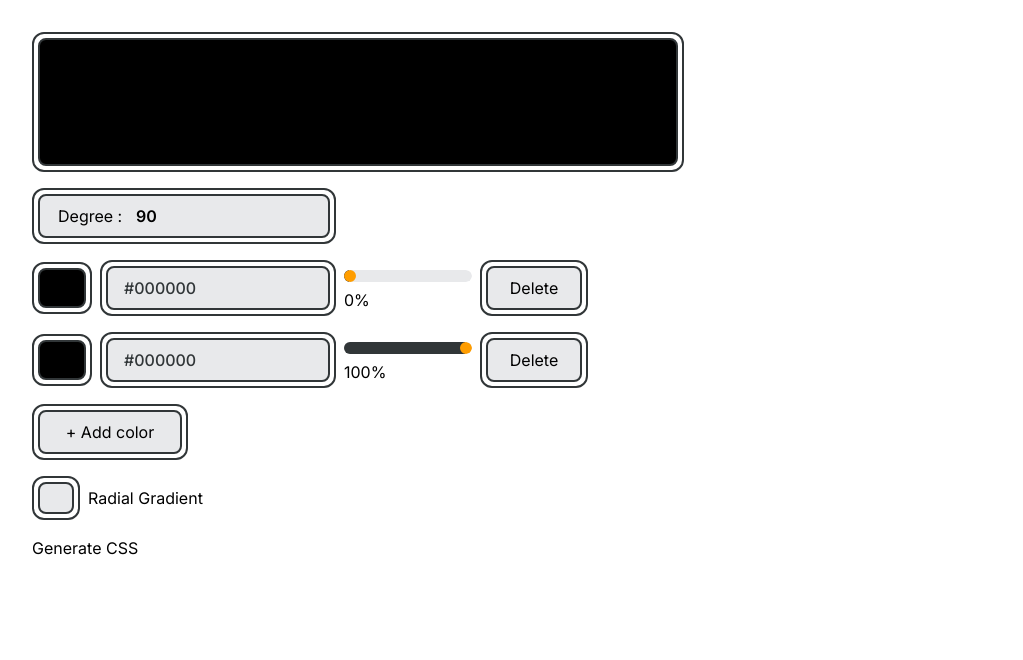
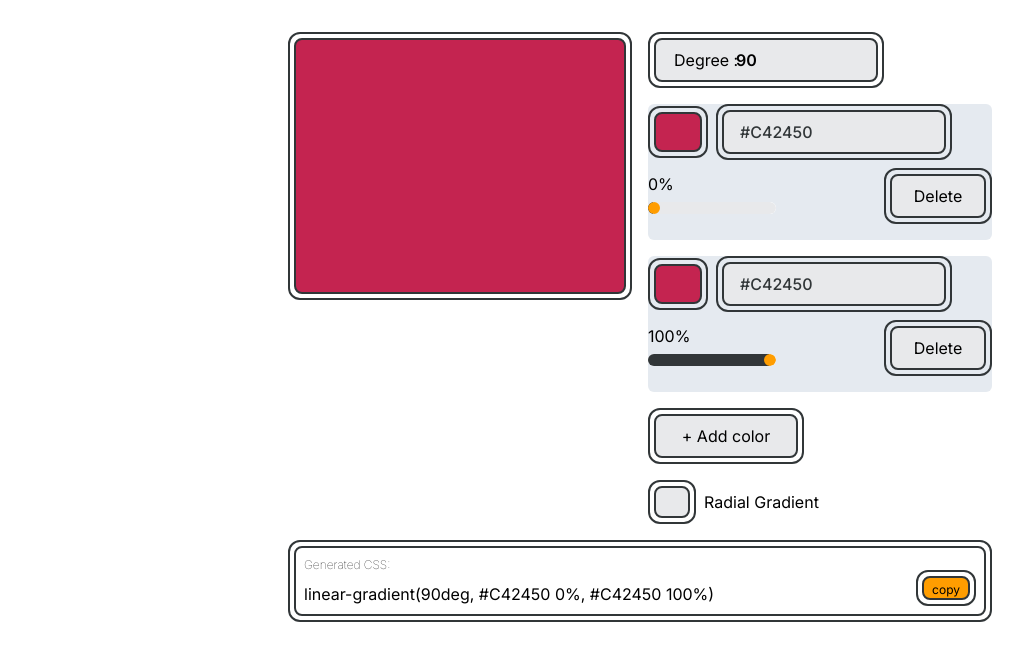
Before and after one commit to kmr-sahil/saras-uitoolbox, a Next.js app: page /gradient in a window 1280 px wide. Shown: the top 660 px of the page, without its empty margins (0-1023 px from the left). Built offline with nearby package versions, Linux system fonts and the light colour scheme.

Commit message:
layout done

```diff
--- a/src/app/boxshadow/page.jsx
+++ b/src/app/boxshadow/page.jsx
@@ -42,20 +42,27 @@ function BoxShadowPage() {
     return `${insetValue}${horOffset}px ${verOffset}px ${blur}px ${spread}px #${shadowColor}`;
   };
 
+  const copyCssToClipboard = () => {
+    const generatedCss = generateBoxShadowCSS();
+    navigator.clipboard.writeText(generatedCss)
+      .then(() => alert('Generated CSS copied to clipboard'))
+      .catch((error) => console.error('Failed to copy generated CSS: ', error));
+  };
 
   return (
-    <div className="flex flex-col gap-4 items-center justify-center p-[2rem]">
+    <div className="w-[100%] mobile:w-[27rem] laptop:w-[48rem] mx-auto grid justify-between items-stretch grid-cols-2 gap-4 p-[2rem]">
 
+    <div className='col-span-2 laptop:col-span-1'>
       <div
-        className="w-[15rem] h-[15rem] flex items-center justify-center inp-outer"
+        className="h-[16.75rem] laptop:h-[20.75rem] flex items-center justify-center inp-outer"
         style={{
           backgroundColor: `#${shadowDetails.bgColor}`,
         }}
       >
-        <div className='inp-outer w-[100%] h-[100%] flex items-center justify-center rounded-[8px]'>
+        <div className='inp-outer w-[100%] h-[16rem] laptop:h-[20rem] flex items-center justify-center rounded-[8px]'>
 
             <div
-              className="w-[10rem] h-[10rem] rounded"
+              className="w-[8rem] h-[8rem] rounded"
               style={{
                 backgroundColor: `#${shadowDetails.boxColor}`,
                 boxShadow: generateBoxShadowCSS(),
@@ -65,6 +72,9 @@ function BoxShadowPage() {
         </div>
 
       </div>
+    </div>
+
+    <div className='col-span-2 laptop:col-span-1 flex flex-col gap-[1rem]'>
 
       <InpColor
         inputColor={shadowDetails.bgColor}
@@ -81,10 +91,11 @@ function BoxShadowPage() {
         setInputColor={(newColor) => handleInputChange(null, 'boxColor', newColor)}
       />
 
-    <div className='w-[12rem] '>
+    <div className='w-[12rem] flex flex-col'>
 
     <label htmlFor="horizontalOffset">Horizontal Offset: {shadowDetails.horOffset}px</label>
       <input
+        className='mb-[1rem]'
         id="horOffset"
         type="range"
         value={shadowDetails.horOffset} // Adjusting the range for display
@@ -95,6 +106,7 @@ function BoxShadowPage() {
 
       <label htmlFor="verticalOffset">Vertical Offset: {shadowDetails.verOffset}px</label>
       <input
+        className='mb-[1rem]'
         id="verOffset"
         type="range"
         value={shadowDetails.verOffset} // Adjusting the range for display
@@ -104,10 +116,18 @@ function BoxShadowPage() {
       />
 
       <label htmlFor="blur">Blur: {shadowDetails.blur}px</label>
-      <input id="blur" type="range" value={shadowDetails.blur} min={0} max={64} onChange={(e) => handleInputChange(e, 'blur')}/>
+      <input
+          className='mb-[1rem]'
+          id="blur"
+          type="range"
+          value={shadowDetails.blur}
+          min={0}
+          max={64}
+          onChange={(e) => handleInputChange(e, 'blur')}/>
 
       <label htmlFor="spread">Spread: {shadowDetails.spread}px</label>
       <input
+        className='mb-[1rem]'
         id="spread"
         type="range"
         value={shadowDetails.spread}
@@ -129,13 +149,19 @@ function BoxShadowPage() {
     </div>
 
     </div>
+  </div> {/* end user inp */}
 
+      {/* Display the generated CSS */}
+      <div className='col-span-2 inp-outer'>
+        <div className='inp-outer rounded-[8px] p-[0.5rem] relative'>
+            <h2 className='text-[0.75rem] font-thin mb-[0.5rem]'>Generated CSS:</h2>
+            <p>{generateBoxShadowCSS()}</p>
+            <div className=' absolute right-2 bottom-2 inp-outer'>
+              <button onClick={copyCssToClipboard} className='h-[1.5rem] inp-outer bg-[#FF9D00] px-[0.5rem] py-[2.5px]  text-[0.75rem] rounded-[8px] '>copy</button>
+            </div>
 
-      <div>
-        {/* Display the generated CSS code */}
-        {`-webkit-box-shadow: ${generateBoxShadowCSS()};
-        -moz-box-shadow: ${generateBoxShadowCSS()};
-        box-shadow: ${generateBoxShadowCSS()};`}
+        </div>
+
       </div>
     </div>
   );
--- a/src/app/gradient/page.jsx
+++ b/src/app/gradient/page.jsx
@@ -62,14 +62,25 @@ function GradientPage() {
     return gradientCode;
   };
 
+  const copyCssToClipboard = () => {
+    const cssCode = generateGradientCode();
+    navigator.clipboard.writeText(cssCode)
+      .then(() => {
+        console.log(`Copied CSS to clipboard: ${cssCode}`);
+      })
+      .catch((err) => {
+        console.error('Unable to copy CSS to clipboard', err);
+      });
+  };
+
   console.log("Rendering with gradientCode:", generateGradientCode());
 
   return (
-    <div className="flex flex-col gap-4 items-start justify-center p-[2rem] transition-all duration-200">
+    <div className="w-[100%] mobile:w-[27rem] laptop:w-[48rem] mx-auto grid justify-between items-stretch grid-cols-2 gap-4 p-[2rem] transition-all overflow-hidden">
 
-      <div className="inp-outer">
+      <div className="inp-outer h-[8.75rem] tablet:h-[12.75rem] laptop:h-[16.75rem] col-span-2 laptop:col-span-1">
         <div
-          className="w-[40rem] h-32 inp bg-gradient-to-r"
+          className="w-[100%] h-[8rem] tablet:h-[12rem] laptop:h-[16rem] inp bg-gradient-to-r"
           style={{
             backgroundImage: generateGradientCode(),
           }}
@@ -77,13 +88,14 @@ function GradientPage() {
       </div>
 
 
-        <div className="inp-outer relative"
+    <div className="col-span-2 laptop:col-span-1">
+    <div className="inp-outer w-[14.75rem] relative mb-[1rem]"
              style={{
               opacity: `${gradientType ? '50%' : '100%'}`,
              }}
         >
           <input
-            className="w-[292px] inp px-[6rem] font-semibold"
+            className="inp px-[5rem] font-semibold"
             type="number"
             value={gradientDegree}
             onChange={(e) => handleDegreeChange(e.target.value)}
@@ -92,25 +104,26 @@ function GradientPage() {
         </div>
 
 
-{gradientColors.map((color) => (
-        <div key={color.id} className="flex items-center gap-2">
+    {gradientColors.map((color) => (
+        <div key={color.id} className="flex flex-col items-start justify-center gap-2 bg-slate-300 bg-opacity-50 rounded-md mb-[1rem]">
           {/* Replace the color input with InpColor component */}
           <InpColor
             inputColor={color.color}
             setInputColor={(newColor) => handleColorChange(color.id, newColor)}
           />
 
-        <div className="w-[8rem]">
+        <div className=" w-[100%] flex items-center justify-between mb-[1rem]">
 
+        <div className="w-[8rem] ">
+          <span>{color.percent}%</span>
           <input
-            className="w-[4rem] inline"
+            className="w-[4rem]"
             type="range"
             min="0"
             max="100"
             value={color.percent}
             onChange={(e) => handlePercentageChange(color.id, e.target.value)}
           />
-          <span>{color.percent}%</span>
 
         </div>
 
@@ -122,11 +135,11 @@ function GradientPage() {
                 Delete
               </button>
           </div>
-
+          </div>
         </div>
       ))}
 
-      <div className="inp-outer">
+      <div className="inp-outer w-[9.75rem] mb-[1rem]">
           <button
             className="w-[9rem] inp"
             onClick={handleAddColor}
@@ -146,9 +159,21 @@ function GradientPage() {
 
       <div className="">Radial Gradient</div>
     </div>
+    </div>
 
 
-      <button onClick={generateGradientCode}>Generate CSS</button>
+      {/* Display the generated CSS */}
+      <div className='col-span-2 inp-outer'>
+        <div className='inp-outer rounded-[8px] p-[0.5rem] relative'>
+            <h2 className='text-[0.75rem] font-thin mb-[0.5rem]'>Generated CSS:</h2>
+            <p>{generateGradientCode()}</p>
+            <div className=' absolute right-2 bottom-2 inp-outer'>
+              <button onClick={copyCssToClipboard} className='h-[1.5rem] inp-outer bg-[#FF9D00] px-[0.5rem] py-[2.5px]  text-[0.75rem] rounded-[8px] '>copy</button>
+            </div>
+
+        </div>
+
+      </div>
 
     </div>
   );
--- a/src/app/varient/page.jsx
+++ b/src/app/varient/page.jsx
@@ -7,6 +7,7 @@ function VariantPage() {
   const [inputColor, setInputColor] = useState('');
   const [hslColors, setHslColors] = useState([]);
   const [error, setError] = useState(null);
+  const [copyButtonIndex, setCopyButtonIndex] = useState(null); // State to manage which div's copy button is active
 
   useEffect(() => {
     if (inputColor) {
@@ -76,7 +77,9 @@ function VariantPage() {
 
 
   return (
-    <div className='flex flex-col gap-4 items-center justify-center p-[2rem]'>
+    <div className='w-[100%] mobile:w-[27rem] laptop:w-[48rem] mx-auto grid justify-between items-stretch grid-cols-2 gap-4 p-[2rem]'>
+
+  <div className='col-span-2 laptop:col-span-1 flex flex-col gap-4'>
 
     <InpColor inputColor={inputColor} setInputColor={setInputColor} />
 
@@ -86,7 +89,7 @@ function VariantPage() {
       <div className='h-[2px] w-[15%] bg-black opacity-60 rounded-full'></div>
     </div>
 
-    <div className='flex gap-[0.5rem] items-center justify-center text-[1rem] text-[#313638] font-medium'>
+    <div className='flex gap-[0.5rem] items-center justify-start text-[1rem] text-[#313638] font-medium'>
       <div className='flex items-center justify-center inp-outer'>
             <div
               className='w-[3rem] h-[2.5rem] inp'
@@ -107,6 +110,9 @@ function VariantPage() {
         </div>
     </div>
 
+  </div>
+
+   <div className='col-span-2 laptop:col-span-1 flex flex-col gap-4'>
 
       {error && (
         <div className='mt-2 text-red-500'>
@@ -118,16 +124,34 @@ function VariantPage() {
           <div className='inp-outer w-[302px]'>
               <div
                 key={index}
-                className='w-[100%] flex-grow h-[4rem] inp flex items-baseline p-[0.2rem]'
+                className='relative w-[100%] flex-grow h-[4rem] inp flex items-baseline p-[0.2rem]'
                 style={{ backgroundColor: hsl || 'transparent' }}
-                onClick={() => copyToClipboard("#" + hslToHex(hsl))}
+                onMouseEnter={() => setCopyButtonIndex(index)} // Set the active copy button index on hover
+                onMouseLeave={() => setCopyButtonIndex(null)} // Reset the active copy button index on mouse leave
+                onTouchStart={() => setCopyButtonIndex(index)} // Set the active copy button index on touch start
+                onTouchEnd={() => setCopyButtonIndex(null)} // Reset the active copy button index on touch end
               >
-                <span className='text-xs mt-auto'>{"#" + hslToHex(hsl)}</span>
+                <span className='text-xs text-yellow-50 mt-auto bg-black bg-opacity-50 backdrop-blur-[10px] px-[0.5rem] py-[0.1rem] rounded-[4px]'>
+                     #{hslToHex(hsl)}
+                   </span>
+                   {copyButtonIndex === index && (
+                     <div className='absolute right-1 bottom-1 inp-outer h-[32px] flex justify-center items-center'
+                       style={{ transition: 'opacity 0.3s, transform 0.3s', opacity: 1, transform: 'scale(1)' }}
+                     >
+                       <button
+                         onClick={() => copyToClipboard('#' + hslToHex(hsl))}
+                         className='h-[1.25rem] inp-outer bg-[#FF9D00] px-[0.5rem] py-[0px] leading-3 text-[0.5rem] rounded-[8px]'
+                       >
+                         copy
+                       </button>
+                     </div>
+                   )}
               </div>
           </div>
           )
       )}
-    </div>
+  </div>
+  </div>
   );
 }
 
--- a/src/components/InpColor.jsx
+++ b/src/components/InpColor.jsx
@@ -5,7 +5,7 @@ import convert from 'color-convert';
 
 function ColorTestPage({setInputColor, inputColor}) {
     const [visible, setVisible] = useState(false);
-    const [getRGB, setGetRGB] = useState({ r: 0, g: 0, b: 0, a: 1 });
+    const [getRGB, setGetRGB] = useState({ r: 196, g: 36, b: 80, a: 1 });
     const [hex, setHex] = useState(inputColor);
 
     useEffect(() => {
--- a/tailwind.config.ts
+++ b/tailwind.config.ts
@@ -7,6 +7,17 @@ const config: Config = {
     './src/app/**/*.{js,ts,jsx,tsx,mdx}',
   ],
   theme: {
+    screens: {
+      'mobile': '480px',
+      'tablet': '640px',
+      // => @media (min-width: 640px) { ... }
+
+      'laptop': '1024px',
+      // => @media (min-width: 1024px) { ... }
+
+      'desktop': '1280px',
+      // => @media (min-width: 1280px) { ... }
+    },
     extend: {
       backgroundImage: {
         'gradient-radial': 'radial-gradient(var(--tw-gradient-stops))',
```
Also changed, not shown: src/app/glassmorphism/page.jsx (+31 -33 lines).
